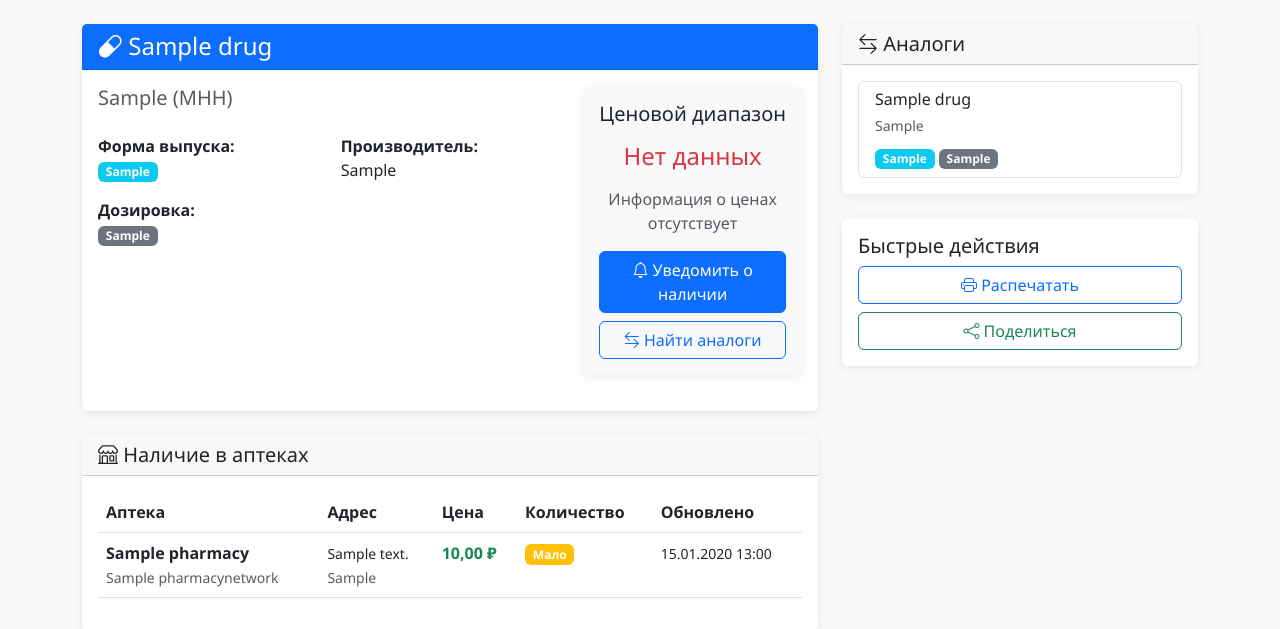
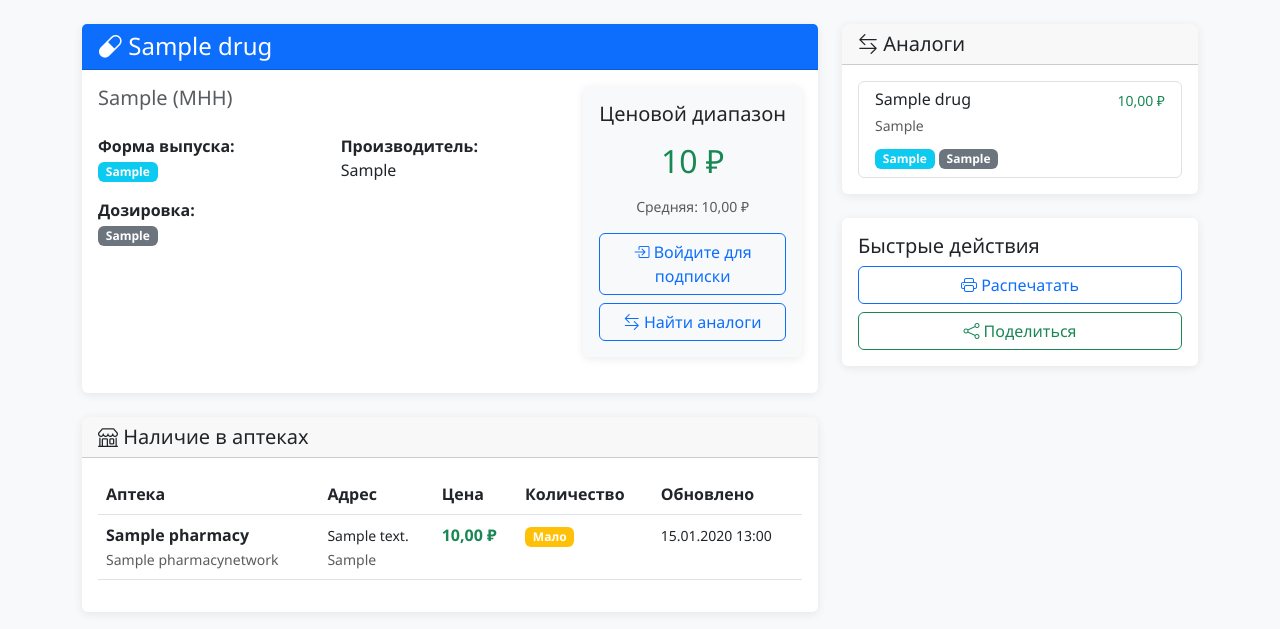
Before and after one commit to chief495/pharmacy_project, a Django app: page /drugs/1/ in a window 1280 px wide. Shown: the part 104-733 px from the top of the page. Run offline with Django 5.2, Linux system fonts and the light colour scheme; tables that the repository leaves empty hold one stand-in row (values such as "Sample post"); parts of the project's set-up code (start-up, migrations or seed data) failed here and were passed over.

Commit message:
Обновил views.py для использования БД вместо хардкода

```diff
--- a/drugs/templates/drugs/drug_detail.html
+++ b/drugs/templates/drugs/drug_detail.html
@@ -45,11 +45,11 @@
                         <div class="card bg-light">
                             <div class="card-body text-center">
                                 <h5>Ценовой диапазон</h5>
-                                {% if drug.lowest_price %}
-                                <h2 class="text-success my-3">{{ drug.lowest_price }} ₽</h2>
+                                {% if drug.min_price %}
+                                <h2 class="text-success my-3">{{ drug.min_price }} ₽</h2>
                                 <p class="text-muted small">
-                                    {% if drug.average_price %}
-                                    Средняя: {{ drug.average_price }} ₽
+                                    {% if drug.avg_price %}
+                                    Средняя: {{ drug.avg_price|floatformat:2 }} ₽
                                     {% endif %}
                                 </p>
                                 {% else %}
@@ -58,9 +58,21 @@
                                 {% endif %}
 
                                 <div class="mt-3">
-                                    <button class="btn btn-primary w-100 mb-2" onclick="alert('Функция уведомлений в разработке')">
-                                        <i class="bi bi-bell"></i> Уведомить о наличии
-                                    </button>
+                                    {% if user.is_authenticated %}
+                                        {% if user_subscription %}
+                                            <a href="{% url 'drugs:edit_subscription' user_subscription.id %}" class="btn btn-success w-100 mb-2">
+                                                <i class="bi bi-bell-fill"></i> Редактировать подписку
+                                            </a>
+                                        {% else %}
+                                            <a href="{% url 'drugs:subscribe_drug' drug.id %}" class="btn btn-primary w-100 mb-2">
+                                                <i class="bi bi-bell"></i> Подписаться на уведомления
+                                            </a>
+                                        {% endif %}
+                                    {% else %}
+                                        <a href="{% url 'login' %}" class="btn btn-outline-primary w-100 mb-2">
+                                            <i class="bi bi-box-arrow-in-right"></i> Войдите для подписки
+                                        </a>
+                                    {% endif %}
                                     <a href="{% url 'drugs:drug_search' %}?mnn={{ drug.mnn }}" class="btn btn-outline-primary w-100">
                                         <i class="bi bi-arrow-left-right"></i> Найти аналоги
                                     </a>
@@ -150,8 +162,8 @@
                     <a href="{% url 'drugs:drug_detail' analogue.id %}" class="list-group-item list-group-item-action">
                         <div class="d-flex w-100 justify-content-between">
                             <h6 class="mb-1">{{ analogue.trade_name }}</h6>
-                            {% if analogue.lowest_price %}
-                            <small class="text-success">{{ analogue.lowest_price }} ₽</small>
+                            {% if analogue.min_price %}
+                            <small class="text-success">{{ analogue.min_price|floatformat:2 }} ₽</small>
                             {% endif %}
                         </div>
                         <small class="text-muted">{{ analogue.mnn }}</small>
--- a/drugs/templates/drugs/drug_list.html
+++ b/drugs/templates/drugs/drug_list.html
@@ -77,10 +77,10 @@
             <div class="card-body">
                 <div class="d-flex justify-content-between align-items-start mb-2">
                     <h5 class="card-title">{{ drug.trade_name }}</h5>
-                    {% if drug.lowest_price %}
-                    <span class="badge bg-success fs-6">{{ drug.lowest_price }} ₽</span>
+                    {% if drug.min_price %}
+                    <span class="badge bg-success fs-6">{{ drug.min_price|floatformat:2 }} ₽</span>
                     {% else %}
-                    <span class="badge bg-danger fs-6">Нет в наличии</span>
+                    <span class="badge bg-secondary fs-6">Нет в наличии</span>
                     {% endif %}
                 </div>
 
--- a/drugs/templates/drugs/drug_search.html
+++ b/drugs/templates/drugs/drug_search.html
@@ -54,10 +54,10 @@
                                     <small class="text-muted">{{ drug.mnn }}</small>
                                 </div>
                                 <div class="text-end">
-                                    {% if drug.lowest_price %}
-                                    <h5 class="text-success mb-0">{{ drug.lowest_price }} ₽</h5>
+                                    {% if drug.min_price %}
+                                    <h5 class="text-success mb-0">{{ drug.min_price|floatformat:2 }} ₽</h5>
                                     {% else %}
-                                    <span class="text-danger">Нет в наличии</span>
+                                    <span class="text-muted">Нет в наличии</span>
                                     {% endif %}
                                 </div>
                             </div>
--- a/drugs/templates/drugs/home.html
+++ b/drugs/templates/drugs/home.html
@@ -54,8 +54,10 @@
                 <div class="card-body">
                     <div class="d-flex justify-content-between align-items-start mb-2">
                         <h5 class="card-title">{{ drug.trade_name }}</h5>
-                        {% if drug.lowest_price %}
-                        <span class="badge bg-success fs-6">{{ drug.lowest_price }} ₽</span>
+                        {% if drug.min_price %}
+                        <span class="badge bg-success fs-6">{{ drug.min_price|floatformat:2 }} ₽</span>
+                        {% else %}
+                        <span class="badge bg-secondary fs-6">Нет в наличии</span>
                         {% endif %}
                     </div>
                     <h6 class="card-subtitle mb-2 text-muted">{{ drug.mnn }}</h6>
```
